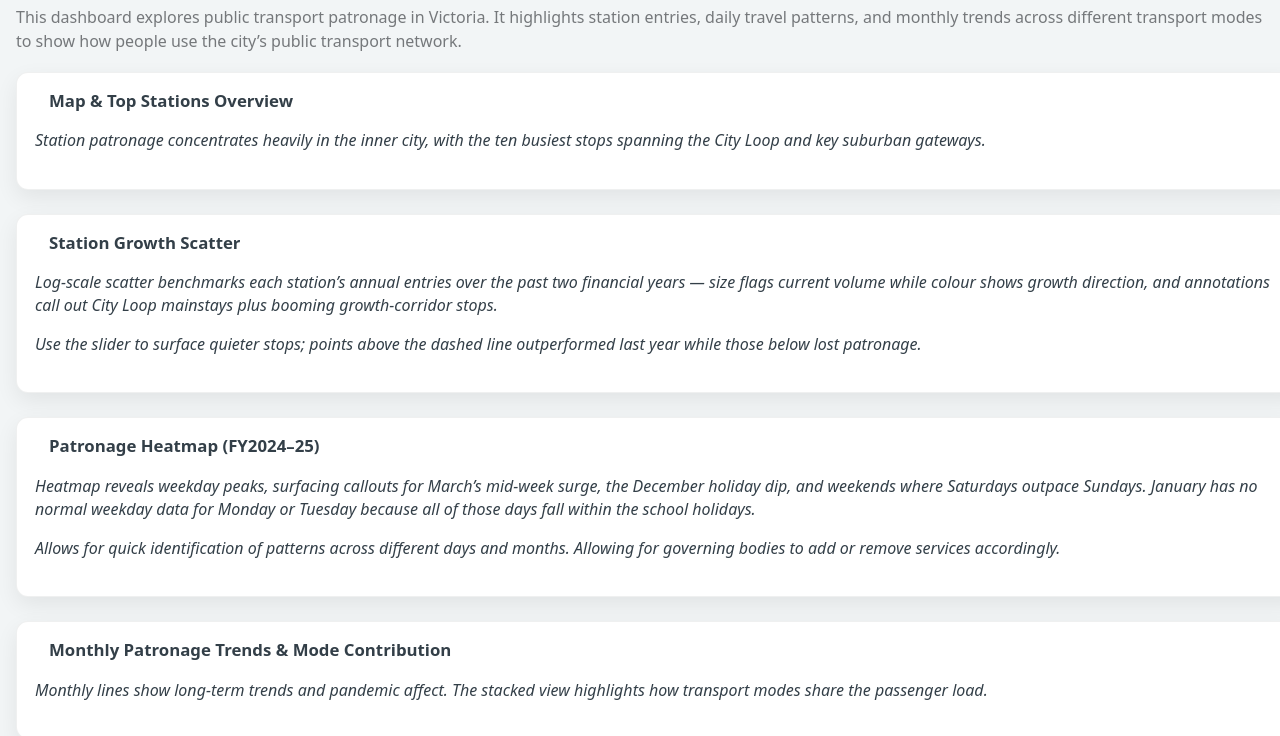
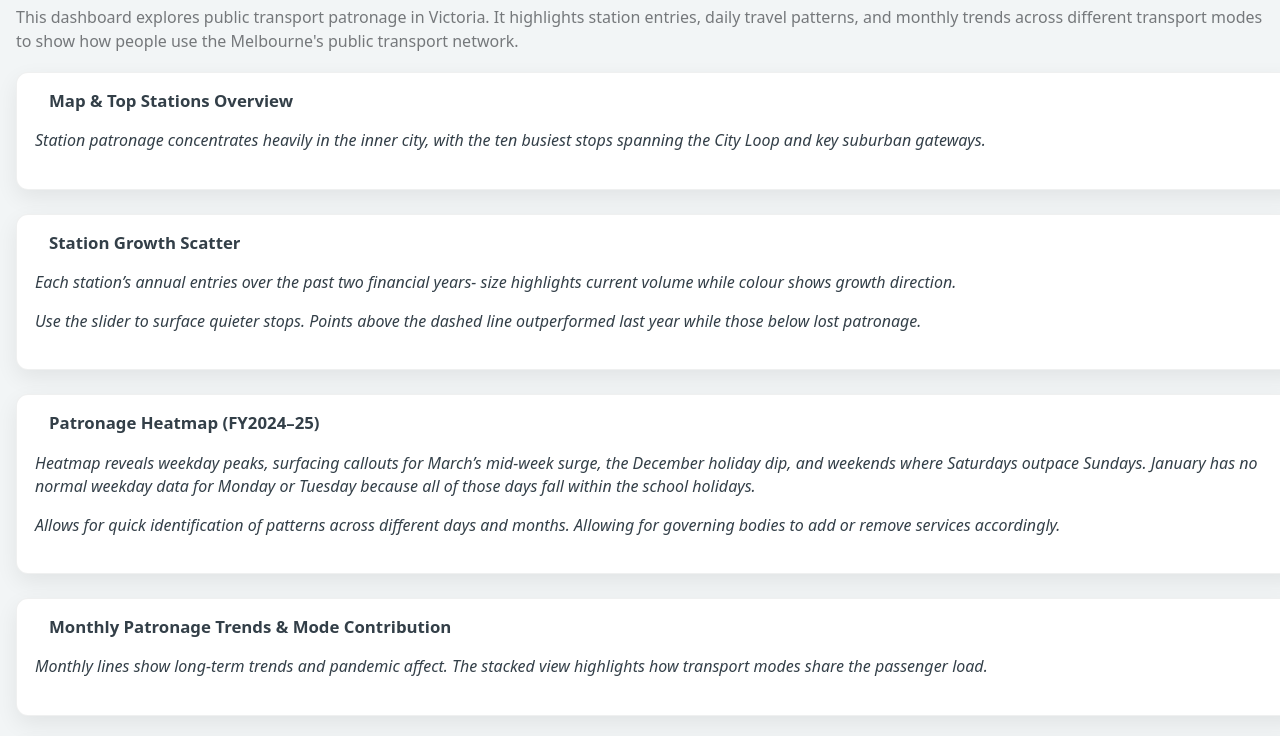
Before and after one commit to Skritzz/DataVis2, a plain HTML site: page index.html in a window 1280 px wide. Shown: the part 67-803 px from the top of the page. Drawn offline with Linux system fonts and the light colour scheme; a script that the page names is missing; a web font is replaced by a local one.

Commit message:
added 5 design sheets and updated some titles

```diff
--- a/index.html
+++ b/index.html
@@ -124,7 +124,7 @@
   <header>
     <h1>Victorian Public Transport</h1>
     <p>This dashboard explores public transport patronage in Victoria.
-       It highlights station entries, daily travel patterns, and monthly trends across different transport modes to show how people use the city’s public transport network.</p>
+       It highlights station entries, daily travel patterns, and monthly trends across different transport modes to show how people use the Melbourne's public transport network.</p>
   </header>
 
   <section class="grid">
@@ -136,9 +136,9 @@
 
     <div class="card card-span-2">
       <h3>Station Growth Scatter</h3>
-      <p class="deck"><em>Log-scale scatter benchmarks each station’s annual entries over the past two financial years — size flags current volume while colour shows growth direction, and annotations call out City Loop mainstays plus booming growth-corridor stops.</em></p>
+      <p class="deck"><em>Each station’s annual entries over the past two financial years-  size highlights current volume while colour shows growth direction.</em></p>
       <div id="station-growth" class="vis" aria-label="Scatterplot of FY2023–24 vs FY2024–25 station entries"></div>
-      <p class="deck"><em>Use the slider to surface quieter stops; points above the dashed line outperformed last year while those below lost patronage.</em></p>
+      <p class="deck"><em>Use the slider to surface quieter stops. Points above the dashed line outperformed last year while those below lost patronage.</em></p>
     </div>
 
     <div class="card card-span-2">
```
Also changed, not shown: 1 other file.
